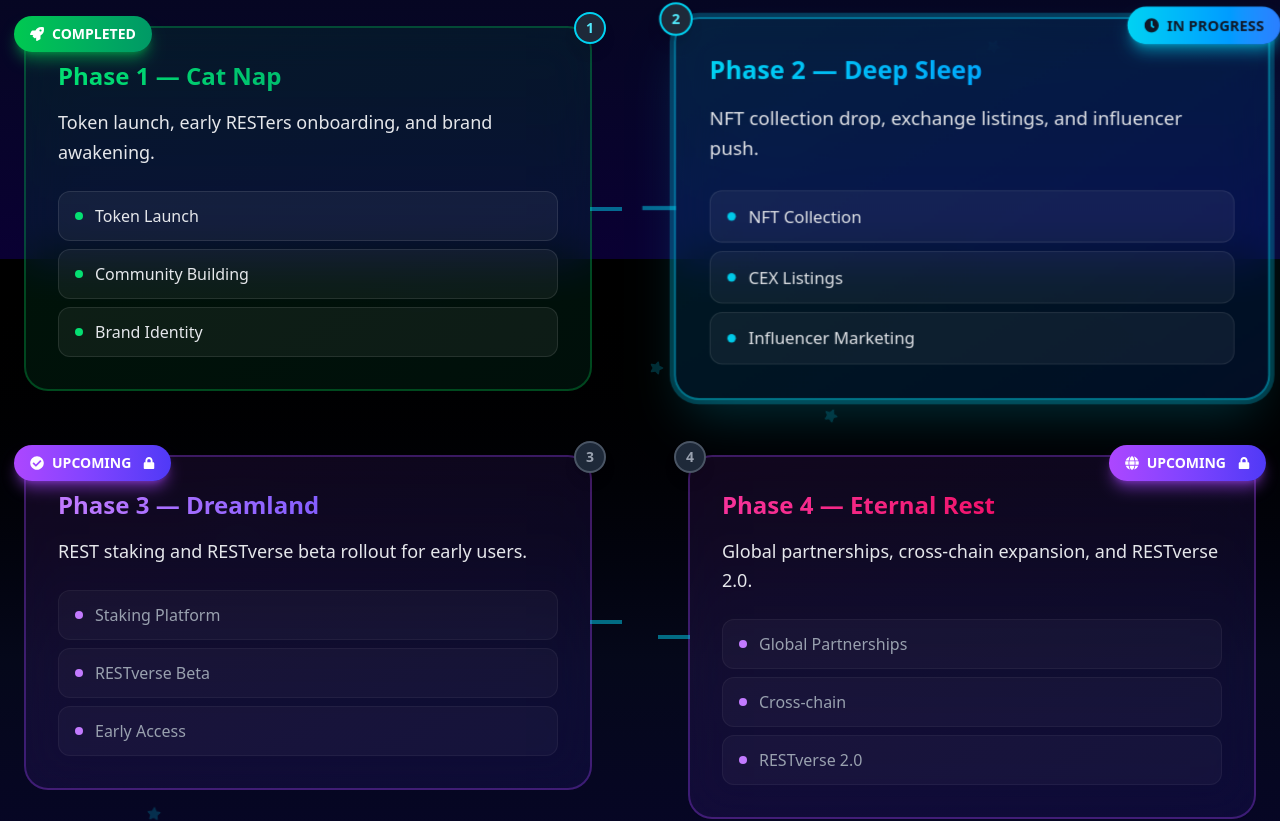
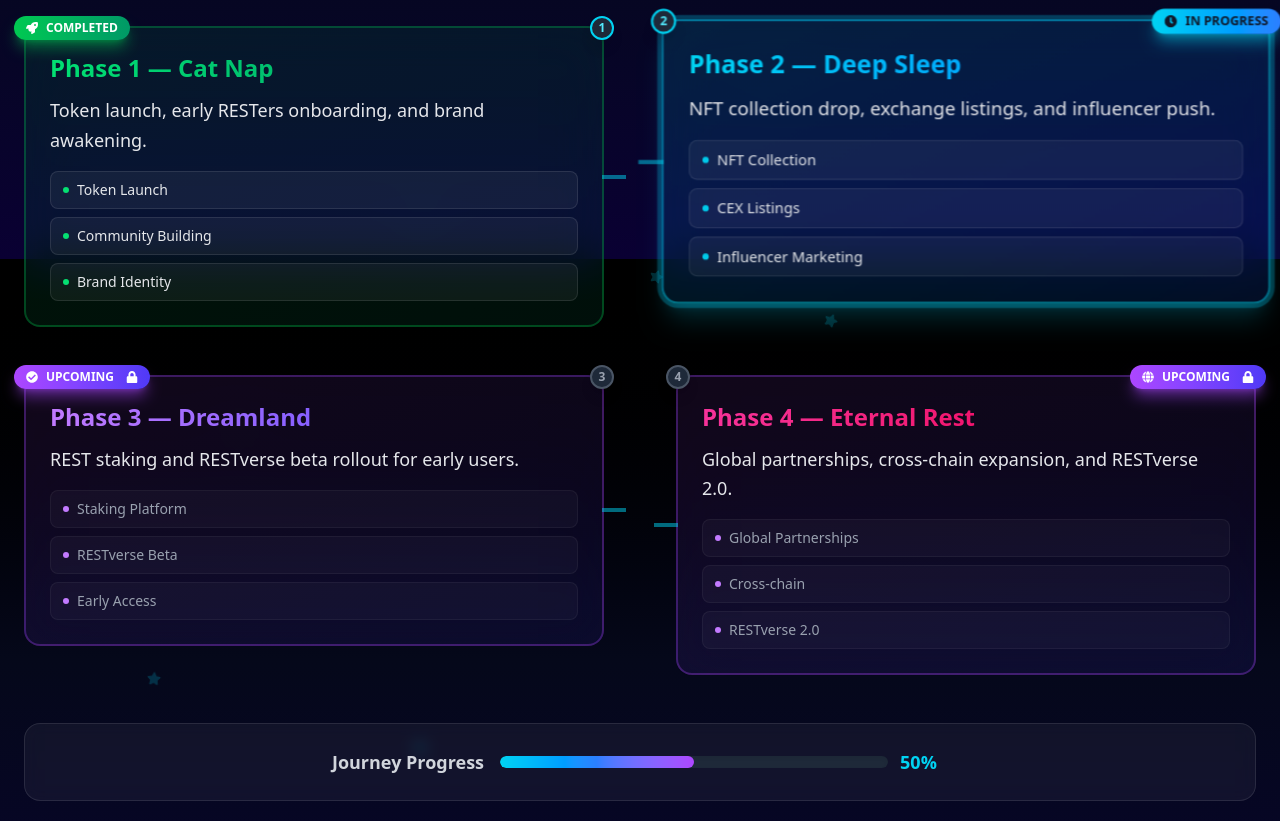
Before and after one commit to ReaperX771/Rest, a React (Vite) app: page / in a window 1280 px wide. Shown: the part 2141-2962 px from the top of the page. Built offline with nearby package versions, Linux system fonts and the light colour scheme.

Commit message:
roadmap truck animated

```diff
--- a/src/Components/Road.jsx
+++ b/src/Components/Road.jsx
@@ -187,8 +187,8 @@ export default function Road() {
           <div className="absolute top-1/2 left-4 right-4 h-8 bg-cyan-500/10 blur-xl rounded-full -translate-y-1/2"></div>
         </div>
 
-        {/* 🔹 Enhanced Roadmap Phases */}
-        <div className="relative z-10 grid grid-cols-1 lg:grid-cols-2 gap-8">
+        {/* 🔹 Enhanced Roadmap Phases - Fixed Mobile Scaling */}
+        <div className="relative z-10 grid grid-cols-1 lg:grid-cols-2 gap-6">
           {phases.map((phase, index) => {
             const IconComponent = phase.icon;
             const isAccessible = isPhaseAccessible(index);
@@ -197,15 +197,15 @@ export default function Road() {
               <div
                 key={index}
                 className={`group ${
-                  phase.side === "left" ? "lg:pr-8" : "lg:pl-8"
-                } ${index >= 2 ? "lg:mt-8" : ""}`}
+                  phase.side === "left" ? "lg:pr-6" : "lg:pl-6"
+                } ${index >= 2 ? "lg:mt-6" : ""}`}
               >
                 <div
-                  className={`relative p-8 rounded-3xl backdrop-blur-xl border-2 transition-all duration-700 transform-gpu ${
+                  className={`relative p-6 rounded-2xl backdrop-blur-xl border-2 transition-all duration-500 transform-gpu ${
                     phase.status === "completed"
                       ? "bg-gradient-to-br from-green-500/10 to-emerald-600/10 border-green-500/30"
                       : phase.status === "current"
-                      ? "bg-gradient-to-br from-cyan-500/15 to-blue-600/15 border-cyan-400/50 shadow-2xl shadow-cyan-500/25"
+                      ? "bg-gradient-to-br from-cyan-500/15 to-blue-600/15 border-cyan-400/50 shadow-xl shadow-cyan-500/20"
                       : "bg-gradient-to-br from-purple-500/10 to-indigo-600/10 border-purple-500/30"
                   } ${
                     visible
@@ -213,9 +213,9 @@ export default function Road() {
                       : "opacity-0 translate-y-12"
                   } ${
                     index === activePhase
-                      ? "scale-105 ring-4 ring-cyan-500/30"
+                      ? "lg:scale-105 lg:ring-4 lg:ring-cyan-500/30 scale-100 ring-2 ring-cyan-500/20"
                       : "scale-100"
-                  } ${isAccessible ? "cursor-pointer hover:scale-102" : "cursor-not-allowed opacity-80"}`}
+                  } ${isAccessible ? "cursor-pointer lg:hover:scale-102" : "cursor-not-allowed opacity-80"}`}
                   style={{
                     transitionDelay: visible ? `${index * 150}ms` : "0ms"
                   }}
@@ -225,33 +225,38 @@ export default function Road() {
                   {/* Status Ribbon */}
                   <div className={`absolute -top-3 ${
                     phase.side === "left" ? "-left-3" : "-right-3"
-                  } flex items-center gap-2 px-4 py-2 rounded-full text-sm font-bold ${
+                  } flex items-center gap-2 px-3 py-1 rounded-full text-xs font-bold ${
                     phase.status === "completed"
                       ? "bg-gradient-to-r from-green-500 to-emerald-600 text-white shadow-lg shadow-green-500/50"
                       : phase.status === "current"
                       ? "bg-gradient-to-r from-cyan-400 to-blue-500 text-gray-900 shadow-lg shadow-cyan-400/50"
                       : "bg-gradient-to-r from-purple-500 to-indigo-600 text-white shadow-lg shadow-purple-500/50"
                   }`}>
-                    <IconComponent className="text-sm" />
-                    {phase.status === "current" ? "IN PROGRESS" : phase.status.toUpperCase()}
+                    <IconComponent className="text-xs" />
+                    <span className="hidden sm:inline">
+                      {phase.status === "current" ? "IN PROGRESS" : phase.status.toUpperCase()}
+                    </span>
+                    <span className="sm:hidden">
+                      {phase.status === "current" ? "LIVE" : phase.status.slice(0, 3).toUpperCase()}
+                    </span>
                     {!isAccessible && <FaLock className="text-xs ml-1" />}
                   </div>
 
                   {/* Phase Number */}
-                  <div className={`absolute -top-4 ${
-                    phase.side === "left" ? "-right-4" : "-left-4"
-                  } w-8 h-8 rounded-full flex items-center justify-center text-sm font-bold bg-gray-800 border-2 ${
+                  <div className={`absolute -top-3 ${
+                    phase.side === "left" ? "-right-3" : "-left-3"
+                  } w-6 h-6 rounded-full flex items-center justify-center text-xs font-bold bg-gray-800 border-2 ${
                     isAccessible ? "border-cyan-400 text-cyan-300" : "border-gray-600 text-gray-400"
                   } shadow-lg`}>
                     {index + 1}
                   </div>
 
                   {/* Content */}
-                  <h3 className={`text-2xl font-bold mb-4 bg-gradient-to-r ${phase.color} bg-clip-text text-transparent`}>
+                  <h3 className={`text-xl sm:text-2xl font-bold mb-3 bg-gradient-to-r ${phase.color} bg-clip-text text-transparent`}>
                     {phase.title}
                   </h3>
 
-                  <p className="text-gray-200 mb-6 leading-relaxed text-lg">
+                  <p className="text-gray-200 mb-4 leading-relaxed text-sm sm:text-lg">
                     {phase.text}
                   </p>
 
@@ -260,17 +265,17 @@ export default function Road() {
                     {phase.features.map((feature, featureIndex) => (
                       <div
                         key={featureIndex}
-                        className={`flex items-center gap-3 px-4 py-3 rounded-xl border transition-all duration-300 ${
+                        className={`flex items-center gap-2 px-3 py-2 rounded-lg border transition-all duration-300 ${
                           isAccessible
                             ? "bg-white/5 border-white/10 hover:bg-white/10"
                             : "bg-white/3 border-white/5"
                         }`}
                       >
-                        <div className={`w-2 h-2 rounded-full ${
+                        <div className={`w-1.5 h-1.5 rounded-full ${
                           phase.status === "completed" ? "bg-green-400" :
                           phase.status === "current" ? "bg-cyan-400 animate-pulse" : "bg-purple-400"
                         }`}></div>
-                        <span className={`font-medium ${
+                        <span className={`font-medium text-xs sm:text-sm ${
                           isAccessible ? "text-gray-200" : "text-gray-400"
                         }`}>{feature}</span>
                       </div>
@@ -279,8 +284,8 @@ export default function Road() {
 
                   {/* Connecting Line for Desktop */}
                   <div className={`hidden lg:block absolute top-1/2 ${
-                    phase.side === "left" ? "-right-8" : "-left-8"
-                  } w-8 h-1 bg-cyan-400/50 transform -translate-y-1/2`}></div>
+                    phase.side === "left" ? "-right-6" : "-left-6"
+                  } w-6 h-1 bg-cyan-400/50 transform -translate-y-1/2`}></div>
                 </div>
               </div>
             );
@@ -288,16 +293,16 @@ export default function Road() {
         </div>
 
         {/* 🔹 Progress Indicator */}
-        <div className="flex flex-col sm:flex-row justify-center items-center gap-6 mt-16 p-6 bg-white/5 rounded-2xl backdrop-blur-sm border border-white/10">
-          <span className="text-gray-300 text-lg font-semibold">Journey Progress</span>
-          <div className="flex items-center gap-4 flex-1 max-w-md">
-            <div className="w-full h-3 bg-gray-800 rounded-full overflow-hidden shadow-inner">
+        <div className="flex flex-col sm:flex-row justify-center items-center gap-4 mt-12 p-4 sm:p-6 bg-white/5 rounded-2xl backdrop-blur-sm border border-white/10">
+          <span className="text-gray-300 text-sm sm:text-lg font-semibold">Journey Progress</span>
+          <div className="flex items-center gap-3 flex-1 max-w-md">
+            <div className="w-full h-2 sm:h-3 bg-gray-800 rounded-full overflow-hidden shadow-inner">
               <div
                 className="h-full bg-gradient-to-r from-cyan-400 via-blue-500 to-purple-500 transition-all duration-1000 ease-out rounded-full"
                 style={{ width: `${((currentPhaseIndex + 1) / phases.length) * 100}%` }}
               ></div>
             </div>
-            <span className="text-cyan-400 text-lg font-bold min-w-12">
+            <span className="text-cyan-400 text-sm sm:text-lg font-bold min-w-8 sm:min-w-12">
               {Math.round(((currentPhaseIndex + 1) / phases.length) * 100)}%
             </span>
           </div>
```
